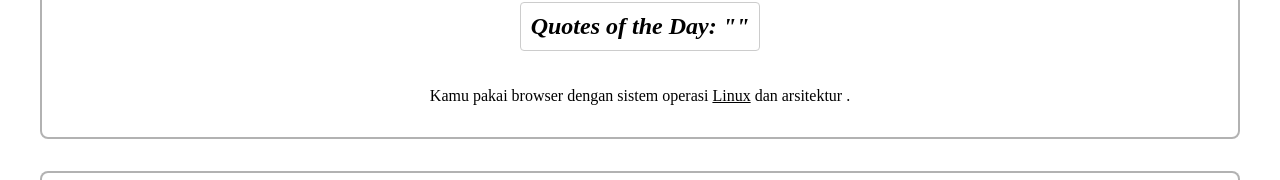
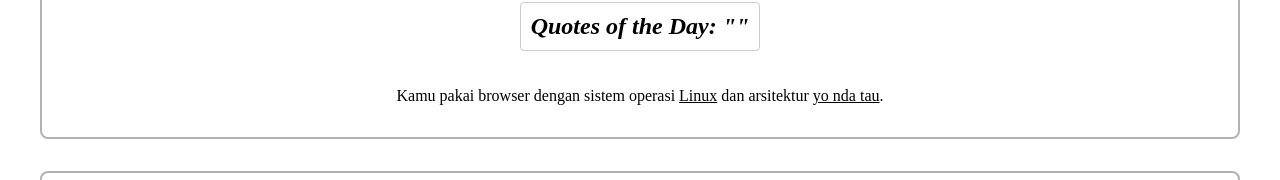
Before and after one commit to ferryafbi/ferryops, a Next.js app: page / in a window 1280 px wide. Shown: the part 534-714 px from the top of the page. Built offline with nearby package versions, Linux system fonts and the light colour scheme; no server answers.

Commit message:
add ua parser

```diff
--- a/pages/index.tsx
+++ b/pages/index.tsx
@@ -116,7 +116,10 @@ export default function Home({ userAgent }: HomeProps) {
               sistem operasi{' '}
               <span className={styles['underline']}>{os.name}</span> dan
               arsitektur{' '}
-              <span className={styles['underline']}>{cpu.architecture}</span>.
+              <span className={styles['underline']}>
+                {cpu.architecture || 'yo nda tau'}
+              </span>
+              .
             </span>
           </div>
           <div className={styles.tech}>
```
Also changed, not shown: 1 other file (tests, documents, lock files or other folders).
